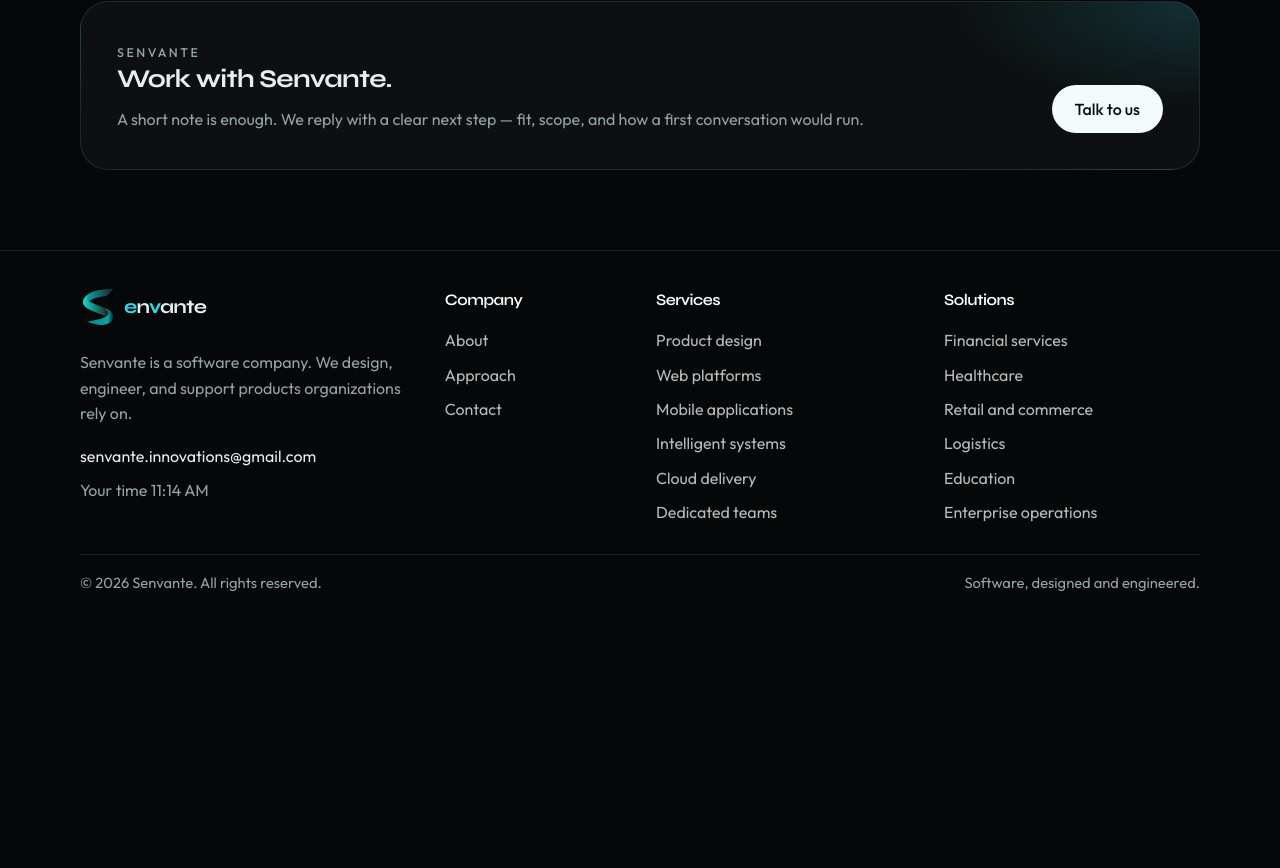
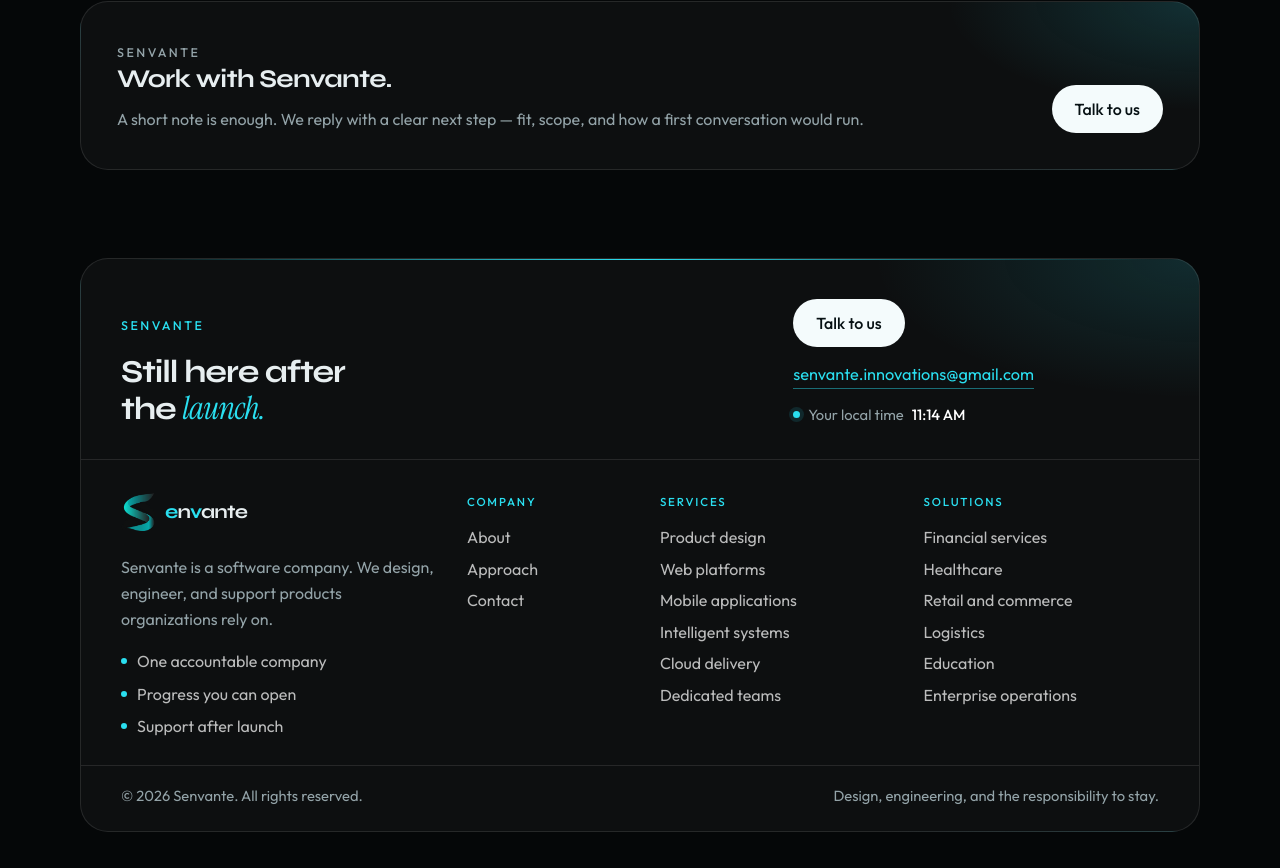
Before and after one commit to ShoaibShoukat2/Senvantefrontend, a React (Vite) app: page /company in a window 1280 px wide. Shown: the part 1902-2770 px from the top of the page. Before the commit the page ends 2519 px from the top, so only its background shows below. Built offline with nearby package versions, Linux system fonts and the light colour scheme; no server answers.

Commit message:
new footer

```diff
--- a/src/components/Footer.jsx
+++ b/src/components/Footer.jsx
@@ -2,6 +2,8 @@
 import { Link } from 'react-router-dom'
 import { company, industries, services } from '../data'
 import Wordmark from './Wordmark'
+
+const points = ['One accountable company', 'Progress you can open', 'Support after launch']
 
 export default function Footer() {
   const [time, setTime] = useState('')
@@ -22,8 +24,34 @@
 
   return (
     <footer className="footer">
-      <div className="wrap footer-grid">
+      <div className="wrap">
+        <div className="footer-panel">
+          <div className="footer-intro">
             <div>
+              <p className="eyebrow">Senvante</p>
+              <h2 className="footer-title">
+                Still here after
+                <br />
+                the <em>launch.</em>
+              </h2>
+            </div>
+            <div className="footer-intro-side">
+              <Link className="btn btn-primary" to="/contact">
+                Talk to us
+              </Link>
+              <a className="footer-mail" href={`mailto:${company.email}`}>
+                {company.email}
+              </a>
+              <p className="footer-time">
+                <i aria-hidden="true" />
+                <span>Your local time</span>
+                <strong>{time}</strong>
+              </p>
+            </div>
+          </div>
+
+          <div className="footer-grid">
+            <div className="footer-brand">
               <Link to="/" className="brand" aria-label="Senvante">
                 <span className="brand-mark">
                   <img src="/senvante-logo.png" alt="" />
@@ -33,8 +61,11 @@
               <p className="footer-blurb">
                 Senvante is a software company. We design, engineer, and support products organizations rely on.
               </p>
-          <a href={`mailto:${company.email}`}>{company.email}</a>
-          <p className="footer-time">Your time {time}</p>
+              <ul className="footer-points">
+                {points.map((point) => (
+                  <li key={point}>{point}</li>
+                ))}
+              </ul>
             </div>
 
             <nav aria-label="Company">
@@ -62,9 +93,12 @@
               ))}
             </nav>
           </div>
-      <div className="wrap footer-base">
+
+          <div className="footer-base">
             <p>© {new Date().getFullYear()} Senvante. All rights reserved.</p>
-        <p>Software, designed and engineered.</p>
+            <p>Design, engineering, and the responsibility to stay.</p>
+          </div>
+        </div>
       </div>
     </footer>
   )
--- /dev/null
+++ b/src/components/Reviews.jsx
@@ -0,0 +1,73 @@
+import Reveal from './Reveal'
+import { reviews } from '../data'
+
+function initials(name) {
+  return name
+    .split(' ')
+    .map((part) => part[0])
+    .join('')
+}
+
+function Person({ review }) {
+  return (
+    <figcaption className="review-person">
+      <span className="review-avatar" aria-hidden="true">
+        {initials(review.name)}
+      </span>
+      <span>
+        <strong>{review.name}</strong>
+        <span>
+          {review.role} · {review.sector}
+        </span>
+      </span>
+    </figcaption>
+  )
+}
+
+export default function Reviews() {
+  const [featured, ...rest] = reviews
+
+  return (
+    <section className="section reviews" aria-labelledby="reviews-title">
+      <div className="wrap">
+        <Reveal>
+          <header className="section-head row-head">
+            <div>
+              <p className="eyebrow">Client reviews</p>
+              <h2 id="reviews-title">
+                Heard from the
+                <br />
+                people who <em>stayed.</em>
+              </h2>
+            </div>
+            <p className="section-note">
+              Short notes from teams that kept the same company past the first release.
+            </p>
+          </header>
+        </Reveal>
+
+        <Reveal>
+          <figure className="review-feature">
+            <blockquote>
+              <p>“{featured.quote}”</p>
+            </blockquote>
+            <Person review={featured} />
+          </figure>
+        </Reveal>
+
+        <div className="review-grid">
+          {rest.map((review, index) => (
+            <Reveal key={review.name} delay={index * 0.06}>
+              <figure className="review-card">
+                <blockquote>
+                  <p>“{review.quote}”</p>
+                </blockquote>
+                <Person review={review} />
+              </figure>
+            </Reveal>
+          ))}
+        </div>
+      </div>
+    </section>
+  )
+}
--- a/src/data.js
+++ b/src/data.js
@@ -236,6 +236,37 @@
   },
 ]
 
+export const reviews = [
+  {
+    quote:
+      'Senvante did not hand us a launch and leave. The same people were still in the room when the real questions started.',
+    name: 'Leila Hassan',
+    role: 'Director of product',
+    sector: 'Healthcare',
+  },
+  {
+    quote:
+      'We could open the work every week. Decisions were written down, so someone new on our side could follow them.',
+    name: 'Jonas Berg',
+    role: 'Head of operations',
+    sector: 'Financial services',
+  },
+  {
+    quote:
+      'The product stopped asking staff to remember a process that lived in one person’s head. That was the change we needed.',
+    name: 'Amira Shah',
+    role: 'Operations lead',
+    sector: 'Logistics',
+  },
+  {
+    quote:
+      'Design and engineering were one conversation. We were not translating between two vendors while the deadline moved.',
+    name: 'Owen Clarke',
+    role: 'Technology partner',
+    sector: 'Enterprise',
+  },
+]
+
 export const projectTypes = [
   'Web platform',
   'Mobile application',
--- a/src/index.css
+++ b/src/index.css
@@ -1445,34 +1445,67 @@
 }
 
 .footer {
-  border-top: 1px solid var(--line);
-  padding: 36px 0 22px;
-}
-
-.footer-inner,
-.footer-base,
-.footer nav {
+  padding: 8px 0 36px;
+}
+
+.footer-panel {
+  position: relative;
+  overflow: hidden;
+  border: 1px solid var(--line);
+  border-radius: 28px;
+  background:
+    radial-gradient(560px 240px at 100% 0%, rgba(42, 223, 240, 0.14), transparent 58%),
+    var(--card);
+}
+
+.footer-panel::before {
+  content: '';
+  position: absolute;
+  top: 0;
+  left: 48px;
+  right: 48px;
+  height: 1px;
+  background: linear-gradient(90deg, transparent, var(--cyan), transparent);
+}
+
+.footer-intro {
+  display: grid;
+  grid-template-columns: 1.4fr 0.8fr;
+  gap: 32px;
+  align-items: end;
+  padding: 40px 40px 32px;
+  border-bottom: 1px solid var(--line);
+}
+
+.footer-title {
+  max-width: 10em;
+  margin: 0;
+}
+
+.footer-intro-side {
+  display: grid;
+  justify-items: start;
+  gap: 14px;
+}
+
+.footer-mail {
+  color: var(--cyan);
+  font-size: 1.02rem;
+  border-bottom: 1px solid rgba(42, 223, 240, 0.45);
+  overflow-wrap: anywhere;
+}
+
+.footer-mail:hover {
+  border-bottom-color: var(--cyan);
+}
+
+.footer-base {
   display: flex;
   align-items: center;
   justify-content: space-between;
   gap: 18px;
-}
-
-.footer nav {
-  gap: 22px;
-  color: var(--ink-soft);
-}
-
-.footer-meta {
-  display: grid;
-  justify-items: end;
-  gap: 4px;
-  color: var(--muted);
-}
-
-.footer-base {
-  margin-top: 28px;
-  padding-top: 16px;
+  margin: 0;
+  padding: 18px 40px 22px;
   border-top: 1px solid var(--line);
   color: var(--muted);
   font-size: 0.92rem;
@@ -1838,6 +1871,136 @@
   margin: 0 0 12px;
 }
 
+.review-feature,
+.review-card {
+  margin: 0;
+  border: 1px solid var(--line);
+  background: var(--card);
+}
+
+.review-feature {
+  position: relative;
+  display: grid;
+  gap: 28px;
+  margin-bottom: 16px;
+  padding: 40px 44px 32px;
+  overflow: hidden;
+  border-radius: 28px;
+  background:
+    radial-gradient(520px 220px at 0% 0%, rgba(42, 223, 240, 0.14), transparent 62%),
+    var(--card);
+}
+
+.review-feature::before {
+  content: '“';
+  position: absolute;
+  top: -28px;
+  right: 24px;
+  font-family: var(--serif);
+  font-size: 10rem;
+  line-height: 1;
+  color: var(--cyan);
+  opacity: 0.18;
+  pointer-events: none;
+}
+
+.review-feature blockquote,
+.review-feature .review-person,
+.review-card blockquote {
+  position: relative;
+  z-index: 1;
+  margin: 0;
+  padding: 0;
+}
+
+.review-feature blockquote p {
+  max-width: 22em;
+  margin: 0;
+  font-family: var(--serif);
+  font-style: italic;
+  font-size: clamp(1.7rem, 2.8vw, 2.35rem);
+  line-height: 1.25;
+  letter-spacing: -0.03em;
+  color: var(--ink);
+}
+
+.review-grid {
+  display: grid;
+  grid-template-columns: repeat(3, 1fr);
+  gap: 16px;
+  align-items: stretch;
+}
+
+.review-grid > * {
+  display: flex;
+}
+
+.review-card {
+  display: flex;
+  flex: 1;
+  flex-direction: column;
+  justify-content: space-between;
+  gap: 28px;
+  padding: 24px;
+  border-radius: 22px;
+  transition: border-color 0.25s ease;
+}
+
+.review-card:hover {
+  border-color: rgba(42, 223, 240, 0.5);
+}
+
+.review-card blockquote p {
+  margin: 0;
+  font-family: var(--sans);
+  font-style: normal;
+  font-size: 1.02rem;
+  font-weight: 400;
+  line-height: 1.65;
+  letter-spacing: 0;
+  color: var(--ink-soft);
+}
+
+.review-person {
+  display: flex;
+  align-items: center;
+  gap: 12px;
+}
+
+.review-avatar {
+  display: grid;
+  flex: none;
+  place-items: center;
+  width: 44px;
+  height: 44px;
+  border-radius: 50%;
+  background: rgba(42, 223, 240, 0.12);
+  color: var(--cyan);
+  font-family: var(--display);
+  font-size: 0.82rem;
+  font-weight: 700;
+  letter-spacing: 0.04em;
+}
+
+.review-person > span:last-child {
+  display: grid;
+  gap: 2px;
+  min-width: 0;
+}
+
+.review-person strong {
+  font-family: var(--display);
+  font-size: 1.02rem;
+  font-weight: 700;
+  letter-spacing: -0.03em;
+}
+
+.review-person strong + span {
+  color: var(--muted);
+  font-size: 0.88rem;
+  line-height: 1.4;
+}
+
 .not-found-actions {
   margin-top: 28px;
 }
@@ -1906,35 +2069,82 @@
 
 .footer-grid {
   display: grid;
-  grid-template-columns: 1.3fr 0.7fr 1fr 1fr;
-  gap: 32px;
+  grid-template-columns: 1.35fr 0.7fr 1fr 1fr;
+  gap: 36px 28px;
+  padding: 32px 40px 28px;
 }
 
 .footer-blurb {
   max-width: 36ch;
-  margin: 16px 0;
-}
-
-.footer-grid > div > a {
-  overflow-wrap: anywhere;
+  margin: 16px 0 18px;
+}
+
+.footer-points {
+  display: grid;
+  gap: 10px;
+  margin: 0;
+  padding: 0;
+}
+
+.footer-points li {
+  position: relative;
+  padding-left: 16px;
+  color: var(--ink-soft);
+  line-height: 1.4;
+}
+
+.footer-points li::before {
+  content: '';
+  position: absolute;
+  left: 0;
+  top: 0.5em;
+  width: 6px;
+  height: 6px;
+  border-radius: 50%;
+  background: var(--cyan);
 }
 
 .footer-time {
-  margin: 8px 0 0;
+  display: flex;
+  align-items: center;
+  gap: 8px;
+  margin: 0;
   color: var(--muted);
+  font-size: 0.92rem;
+}
+
+.footer-time i {
+  width: 7px;
+  height: 7px;
+  border-radius: 50%;
+  background: var(--cyan);
+  box-shadow: 0 0 0 4px rgba(42, 223, 240, 0.12);
+}
+
+.footer-time strong {
+  color: var(--ink);
+  font-weight: 500;
 }
 
 .footer-grid nav {
   display: grid;
   align-content: start;
-  gap: 8px;
+  gap: 10px;
 }
 
 .footer-grid nav p {
   margin: 0 0 6px;
-  color: var(--ink);
-  font-family: var(--display);
-  letter-spacing: -0.03em;
+  color: var(--cyan);
+  font-family: var(--sans);
+  font-size: 0.72rem;
+  font-weight: 500;
+  letter-spacing: 0.16em;
+  text-transform: uppercase;
+}
+
+.footer-grid nav a {
+  color: var(--ink-soft);
+  line-height: 1.35;
 }
 
 .footer-grid a:hover {
@@ -1948,8 +2158,22 @@
   }
 
   .trust-grid,
-  .footer-grid {
+  .footer-grid,
+  .review-grid {
     grid-template-columns: 1fr 1fr;
+  }
+
+  .review-grid > :last-child {
+    grid-column: 1 / -1;
+  }
+
+  .footer-intro {
+    grid-template-columns: 1fr;
+    gap: 22px;
+  }
+
+  .footer-title {
+    max-width: 10em;
   }
 }
 
@@ -2042,9 +2266,41 @@
   .industry-grid,
   .trust-grid,
   .footer-grid,
+  .review-grid,
   .form-row,
   .hero-foot ul {
     grid-template-columns: 1fr;
+  }
+
+  .review-grid > :last-child {
+    grid-column: auto;
+  }
+
+  .review-feature,
+  .footer-intro,
+  .footer-grid,
+  .footer-base {
+    padding-left: 20px;
+    padding-right: 20px;
+  }
+
+  .review-feature {
+    padding-top: 28px;
+    padding-bottom: 22px;
+    border-radius: 22px;
+  }
+
+  .review-feature::before {
+    font-size: 7rem;
+    right: 8px;
+  }
+
+  .footer-panel {
+    border-radius: 22px;
+  }
+
+  .footer-intro-side .btn {
+    width: 100%;
   }
 
   .section {
@@ -2689,7 +2945,10 @@
 html[data-theme='light'] .slide-frame,
 html[data-theme='light'] .slide-stack article,
 html[data-theme='light'] .slide-rail,
-html[data-theme='light'] .founder {
+html[data-theme='light'] .founder,
+html[data-theme='light'] .review-feature,
+html[data-theme='light'] .review-card,
+html[data-theme='light'] .footer-panel {
   box-shadow: 0 18px 40px rgba(16, 36, 42, 0.06);
 }
 
--- a/src/pages/Home.jsx
+++ b/src/pages/Home.jsx
@@ -4,6 +4,7 @@
 import Marquee from '../components/Marquee'
 import Reveal from '../components/Reveal'
 import CtaBand from '../components/CtaBand'
+import Reviews from '../components/Reviews'
 import { services, industries, trust, steps } from '../data'
 
 export default function Home({ ready }) {
@@ -120,6 +121,7 @@
         </div>
       </section>
 
+      <Reviews />
       <CtaBand />
     </>
   )
```
Lines whose indentation alone changed are shown as unchanged.
